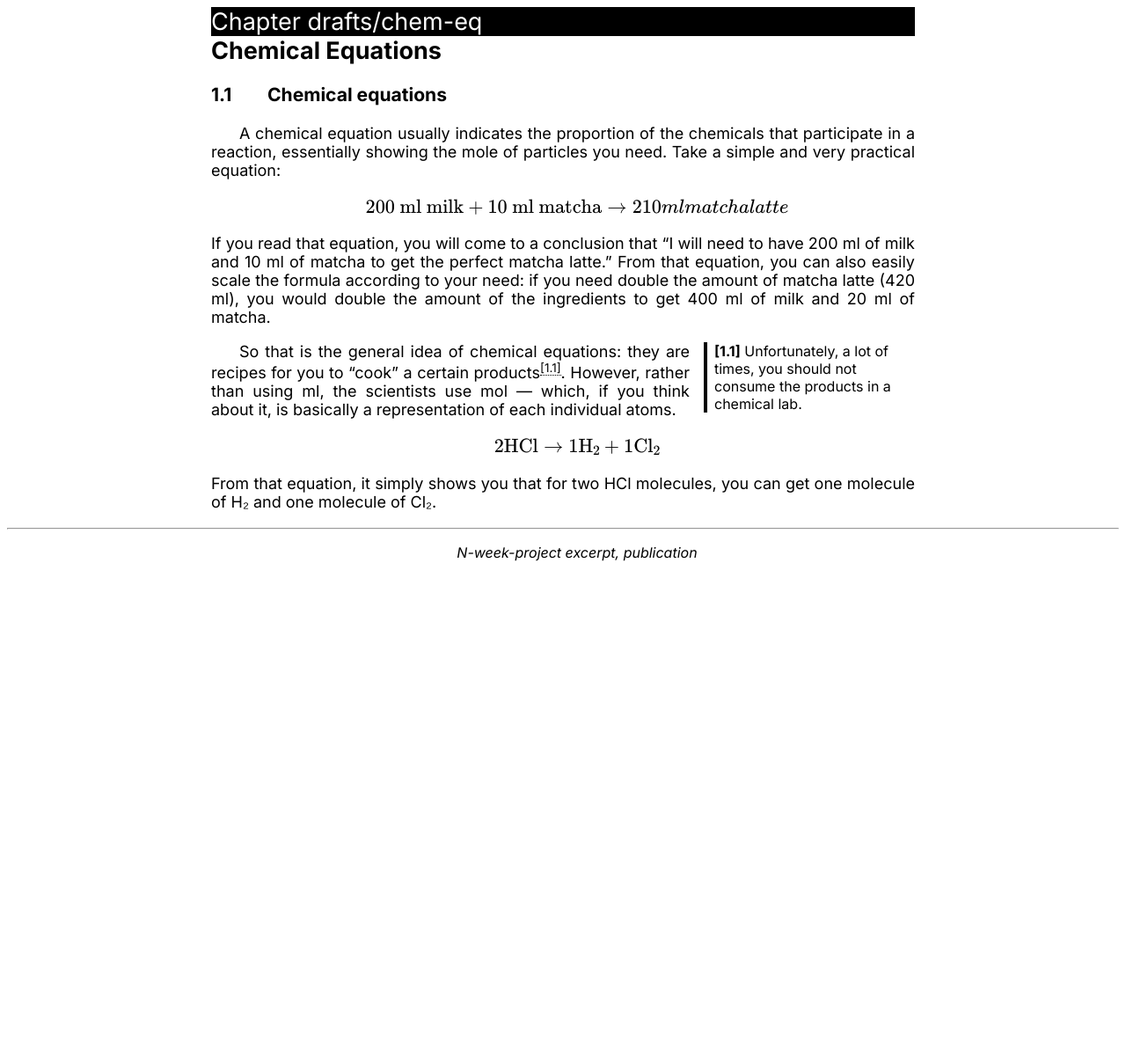
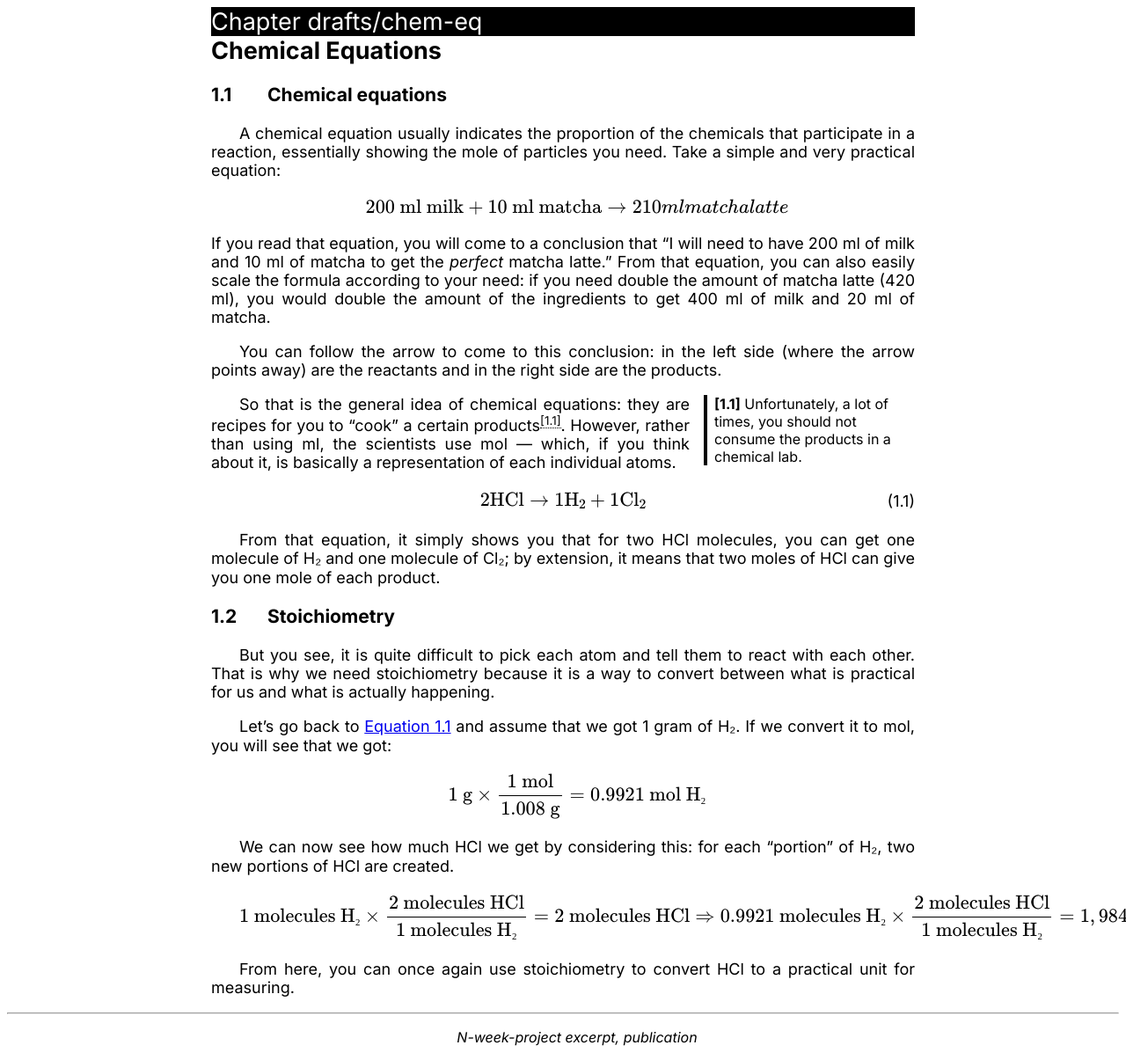
Before and after one commit to LukeNK/n-week-project, a Jekyll site: the page built from drafts/chem-eq.md, in a window 1280 px wide. Shown: the whole page at 88% size. Built offline with Jekyll 4.4.1, drawn with Linux system fonts in a browser that asks for light colours; before the commit the page ends 900 px from its top, so only the background shows below that.

Commit message:
Chemical equation and stoichiometry

```diff
--- a/drafts/chem-eq.md
+++ b/drafts/chem-eq.md
@@ -10,10 +10,29 @@ A chemical equation usually indicates the proportion of the chemicals that parti
 \\[
     200\text{ ml milk} + 10\text{ ml matcha} \rightarrow 210{ ml matcha latte}
 \\]
-If you read that equation, you will come to a conclusion that "I will need to have 200 ml of milk and 10 ml of matcha to get the perfect matcha latte." From that equation, you can also easily scale the formula according to your need: if you need double the amount of matcha latte (420 ml), you would double the amount of the ingredients to get 400 ml of milk and 20 ml of matcha.
+If you read that equation, you will come to a conclusion that "I will need to have 200 ml of milk and 10 ml of matcha to get the *perfect* matcha latte." From that equation, you can also easily scale the formula according to your need: if you need double the amount of matcha latte (420 ml), you would double the amount of the ingredients to get 400 ml of milk and 20 ml of matcha.
+
+You can follow the arrow to come to this conclusion: in the left side (where the arrow points away) are the reactants and in the right side are the products.
 
 So that is the general idea of chemical equations: they are recipes for you to "cook" a certain products<note>Unfortunately, a lot of times, you should not consume the products in a chemical lab.</note>. However, rather than using ml, the scientists use mol — which, if you think about it, is basically a representation of each individual atoms.
+<eq id='eq-chem-eq-1'>
+    2\text{HCl} \rightarrow 1\text{H}_2 + 1\text{Cl}_2
+</eq>
+From that equation, it simply shows you that for two HCl molecules, you can get one molecule of H₂ and one molecule of Cl₂; by extension, it means that two moles of HCl can give you one mole of each product.
+
+### Stoichiometry
+But you see, it is quite difficult to pick each atom and tell them to react with each other. That is why we need stoichiometry because it is a way to convert between what is practical for us and what is actually happening.
+
+Let's go back to <a href='#eq-chem-eq-1'></a> and assume that we got 1 gram of H₂. If we convert it to mol, you will see that we got:
 \\[
-    2\text{HCl} \rightarrow 1\text{H}_2 + 1\text{Cl}_2
+    1\text{ g} \times \frac{1\text{ mol}}{1.008\text{ g}} = 0.9921\text{ mol H₂}
 \\]
-From that equation, it simply shows you that for two HCl molecules, you can get one molecule of H₂ and one molecule of Cl₂.
+
+We can now see how much HCl we get by considering this: for each "portion" of H₂, two new portions of HCl are created.
+\\[
+    1\text{ molecules H₂} \times \frac{2\text{ molecules HCl}}{1\text{ molecules H₂}} = 2\text{ molecules HCl}
+    \Rightarrow
+    0.9921\text{ molecules H₂} \times \frac{2\text{ molecules HCl}}{1\text{ molecules H₂}} = 1,984\text{ molecules HCl}
+\\]
+
+From here, you can once again use stoichiometry to convert HCl to a practical unit for measuring.
```
